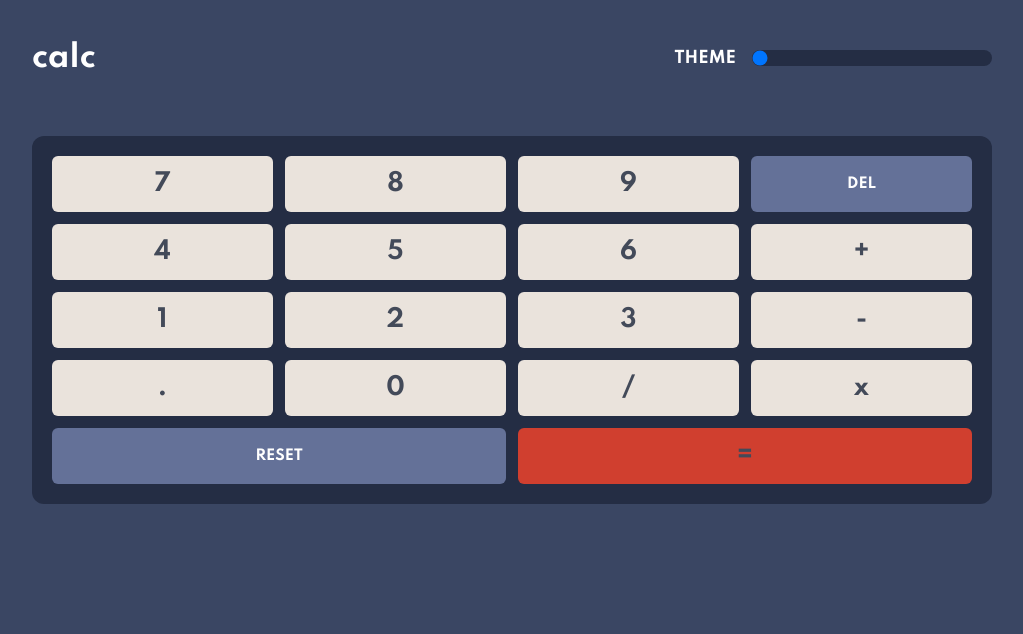
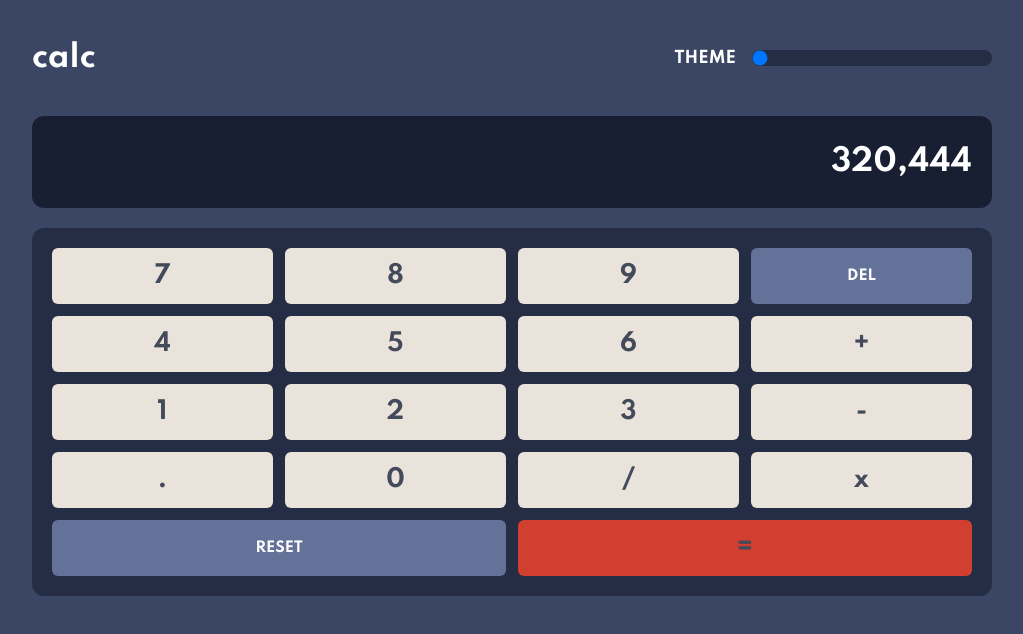
Before and after one commit to ColdLombax/Frontend-Odin-Calculator, a React (Create React App) app: page / in a window 1280 px wide. Shown: the top 634 px of the page, without its empty margins (128-1151 px from the left). Built offline with nearby package versions, Linux system fonts and the light colour scheme.

Commit message:
Display template with state value.

```diff
--- a/src/components/Calculator/Display.jsx
+++ b/src/components/Calculator/Display.jsx
@@ -1,14 +1,17 @@
-import React from 'react';
-// import PropTypes from 'prop-types';
+import React, { useState } from 'react';
+import PropTypes from 'prop-types';
 
-function Display() {
+function Display({ theme }) {
+  const [displayValue] = useState('320,444');
   return (
-    <div />
+    <div className={` bg-${theme}-screen-bg w-full rounded-xl flex justify-end items-center`}>
+      <p className="mr-5 text-3xl pt-7 pb-7">{displayValue}</p>
+    </div>
   );
 }
 
 Display.propTypes = {
-
+  theme: PropTypes.string.isRequired,
 };
 
 export default Display;
```
